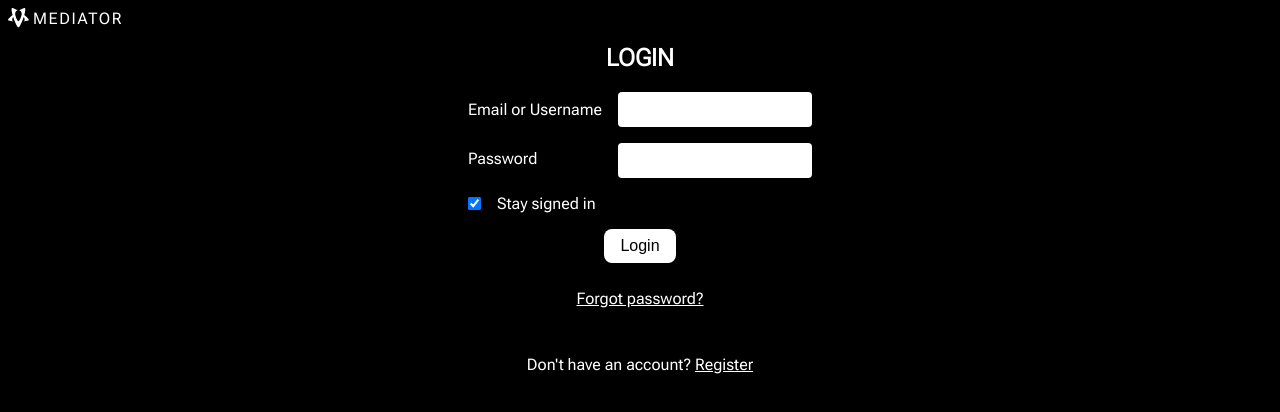
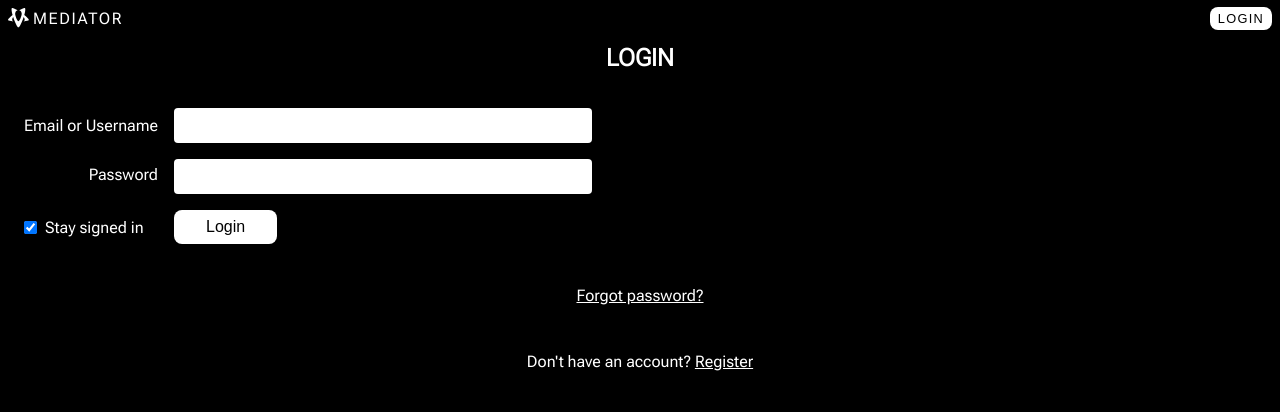
Before and after one commit to field2/mediator, a React (Vite) app in the folder client/: page /auth in a window 1280 px wide. Shown: the top 412 px of the page. Built offline with nearby package versions, Linux system fonts and the light colour scheme.

Commit message:
login flow

```diff
--- a/client/src/api.ts
+++ b/client/src/api.ts
@@ -36,6 +36,13 @@ api.interceptors.response.use(
   (response) => response,
   (error) => {
     if (error.response?.status === 401) {
+      // Only redirect if user was previously authenticated
+      // (check if token exists in storage)
+      const wasAuthenticated = !!(
+        localStorage.getItem('token') || sessionStorage.getItem('token')
+      );
+
+      if (wasAuthenticated) {
         // Clear stored credentials on 401
         localStorage.removeItem('token');
         localStorage.removeItem('userId');
@@ -47,6 +54,8 @@ api.interceptors.response.use(
         sessionStorage.removeItem('email');
         // Reload page to reset auth state
         window.location.href = '/';
+      }
+      // If not authenticated, let the component handle the error (e.g., login form)
     }
     return Promise.reject(error);
   }
--- a/client/src/components/Auth.tsx
+++ b/client/src/components/Auth.tsx
@@ -140,13 +140,15 @@ const Auth: React.FC = () => {
 					)}
 					{view === 'login' && (
 						<div>
+							<label htmlFor="rememberMe">
 								<input
 									id="rememberMe"
 									type="checkbox"
 									checked={rememberMe}
 									onChange={(e) => setRememberMe(e.target.checked)}
 								/>
-							<label htmlFor="rememberMe">Stay signed in</label>
+								Stay signed in
+							</label>
 						</div>
 					)}
 					{error && <div style={{ color: 'red', marginBottom: '15px' }}>{error}</div>}
--- a/client/src/components/Header.tsx
+++ b/client/src/components/Header.tsx
@@ -139,7 +139,11 @@ const Header: React.FC<HeaderProps> = ({ title, children }) => {
 				<h1 className="view-title">{title}</h1>
 			</div>
 
-			{isAuthenticated && (
+			{!isAuthenticated ? (
+				<button className="login-button" onClick={() => navigate('/auth')} aria-label="Login">
+					Login
+				</button>
+			) : (
 				<div ref={menuRef} className="menu-container">
 					<button
 						className={`menu-button${hasPending ? ' has-pending' : ''}`}
@@ -229,8 +233,6 @@ const Header: React.FC<HeaderProps> = ({ title, children }) => {
 								>
 									Directory
 								</Link>
-								{isAuthenticated ? (
-									<>
 								<Link
 									to="/account"
 									onClick={async (e) => {
@@ -252,19 +254,6 @@ const Header: React.FC<HeaderProps> = ({ title, children }) => {
 									About
 								</Link>
 								{/* logout removed */}
-									</>
-								) : (
-									<Link
-										to="/login"
-										onClick={async (e) => {
-											e.preventDefault();
-											await closeMenuAndWait();
-											navigate('/login');
-										}}
-									>
-										Login
-									</Link>
-								)}
 							</nav>
 							{children}
 						</div>
--- a/client/src/index.css
+++ b/client/src/index.css
@@ -172,7 +172,6 @@ a {
   text-transform: uppercase;
   font-variation-settings: "wdth" 150, "wght" 300;
   letter-spacing: 0.1em;
-  font-size: 0.8rem;
 }
 .auto-items .auto-item-card.flipped .auto-item-notes-btn {
   width: 0.5rem;
@@ -527,6 +526,7 @@ button.deny {
   font-size: 1rem;
   opacity: 1;
   border-radius: 0.5rem;
+  color: #000;
 }
 
 a {
@@ -683,25 +683,45 @@ body {
 }
 
 form.onboard-form {
-  display: flex;
+  display: grid;
+  grid-template-columns: auto 1fr;
   gap: 1rem;
-  align-items: stretch;
-  max-width: 400px;
-  flex-direction: column;
+  max-width: 600px;
+  padding: 1rem;
+  align-self: stretch;
 }
 form.onboard-form h2 {
+  grid-column: 1/-1;
   text-align: left;
 }
 form.onboard-form div {
-  display: flex;
-  gap: 1rem;
+  display: contents;
   align-items: center;
 }
-form.onboard-form div label {
-  flex: 1;
+form.onboard-form label {
+  text-align: right;
+  white-space: nowrap;
+  align-self: center;
+}
+form.onboard-form input[type=text],
+form.onboard-form input[type=email],
+form.onboard-form input[type=password] {
+  width: 100%;
+}
+form.onboard-form input[type=checkbox] {
+  align-self: center;
+}
+form.onboard-form label:has(input[type=checkbox]) {
+  display: flex;
+  align-items: center;
+  gap: 0.5rem;
+  text-align: left;
+  white-space: normal;
 }
 form.onboard-form button {
   align-self: center;
+  width: fit-content;
+  padding: 0.5rem 2rem;
 }
 
 input {
@@ -1135,7 +1155,23 @@ nav a.has-pending::before {
   transform: none;
 }
 
-@media (orientation: landscape) {
+.login-button {
+  background-color: #fff;
+  padding: 0.5rem 1rem;
+  font-size: 1rem;
+  opacity: 1;
+  border-radius: 0.5rem;
+  padding: 0.25rem 0.5rem;
+  text-transform: uppercase;
+  font-variation-settings: "wdth" 150, "wght" 300;
+  font-size: 1.2rem;
+  letter-spacing: 0.1em;
+  font-size: 0.8rem;
+  position: relative;
+  right: 0.5rem;
+}
+
+@media (min-width: 600px) {
   .auto-items {
     height: 100%;
   }
@@ -1152,6 +1188,9 @@ nav a.has-pending::before {
   }
   .auto-items .auto-item-card.flipped .auto-item-title {
     font-size: 1.5rem;
+  }
+  .auto-items .auto-item-card.flipped .card-info-label {
+    font-size: 0.2rem;
   }
   .auto-items .auto-item-card.flipped div,
   .auto-items .auto-item-card.flipped .star,
--- a/client/src/scss/index.scss
+++ b/client/src/scss/index.scss
@@ -196,7 +196,6 @@ a {
 			gap: 0.2rem;
 			.card-info-label {
 				@include headings;
-				font-size: 0.8rem;
 			}
 		}
 		.auto-item-notes-btn {
@@ -714,25 +713,46 @@ body {
 	object-fit: cover;
 }
 form.onboard-form {
-	display: flex;
+	display: grid;
+	grid-template-columns: auto 1fr;
 	gap: 1rem;
-	align-items: stretch;
 	max-width: 600px;
-	flex-direction: column;
+	padding: 1rem;
+	align-self: stretch;
+
 	h2 {
+		grid-column: 1 / -1;
 		text-align: left;
 	}
 
 	div {
+		display: contents;
+		align-items: center;
+	}
+	label {
+		text-align: right;
+		white-space: nowrap;
+		align-self: center;
+	}
+	input[type='text'],
+	input[type='email'],
+	input[type='password'] {
+		width: 100%;
+	}
+	input[type='checkbox'] {
+		align-self: center;
+	}
+	label:has(input[type='checkbox']) {
 		display: flex;
-		gap: 1rem;
 		align-items: center;
-		label {
-			flex: 1;
-		}
+		gap: 0.5rem;
+		text-align: left;
+		white-space: normal;
 	}
 	button {
 		align-self: center;
+		width: fit-content;
+		padding: 0.5rem 2rem;
 	}
 }
 input {
@@ -1184,6 +1204,17 @@ nav a.has-pending::before {
 	}
 }
 
+.login-button {
+	@include button;
+	padding: 0.25rem 0.5rem;
+	@include all-caps();
+	font-size: 0.8rem;
+	// margin: 0.55rem;
+	position: relative;
+	right: 0.5rem;
+	// top: 0.25rem;
+}
+
 @media (min-width: 600px) {
 	.auto-items {
 		height: 100%;
@@ -1200,7 +1231,9 @@ nav a.has-pending::before {
 			.auto-item-title {
 				font-size: 1.5rem;
 			}
-
+			.card-info-label {
+				font-size: 0.2rem;
+			}
 			div,
 			.star,
 			.auto-item-notes::placeholder,
```
Lines whose indentation alone changed are shown as unchanged.
